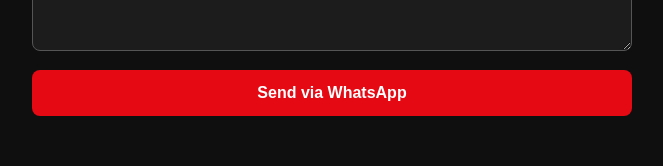
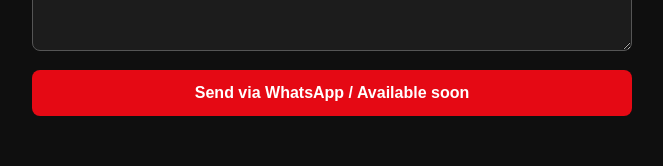
Before and after one commit to Amegh3/Premium-artist-portfolio, a plain HTML site: page index.html in a window 1280 px wide. Shown: the part 3330-3496 px from the top of the page, without its empty margins (308-971 px from the left). Drawn offline with Linux system fonts and the light colour scheme.

Commit message:
Update index.html

```diff
--- a/index.html
+++ b/index.html
@@ -74,7 +74,7 @@
       <option value="Custom Idea">Custom Idea</option>
     </select>
     <textarea id="message" placeholder="Describe your idea or special instructions..." required></textarea>
-    <button type="submit">Send via WhatsApp</button>
+    <button type="submit">Send via WhatsApp / Available soon </button>
   </form>
 </section>
 
```
